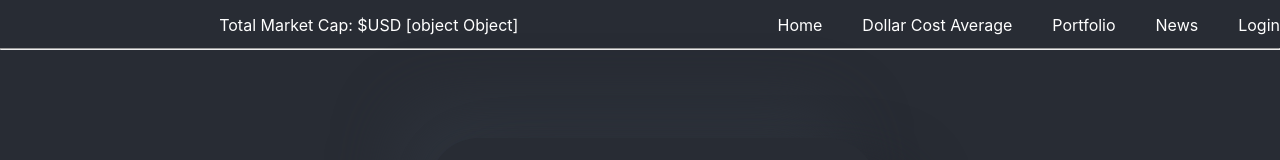
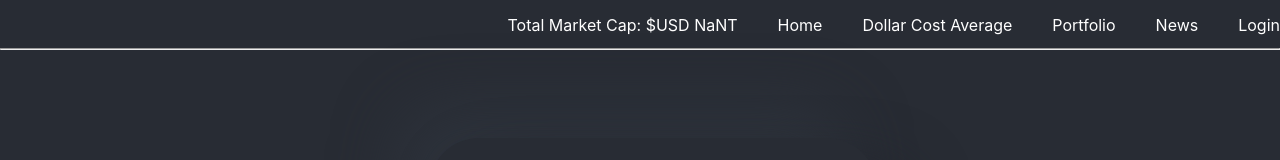
Before and after one commit to PikeyAU/CryptoCalculator, a React (Create React App) app: page /dca in a window 1280 px wide. Shown: the top 160 px of the page. Built offline with nearby package versions, Linux system fonts and the light colour scheme; no server answers.

Commit message:
Changes to total market cap on nav

```diff
--- a/src/components/navbar.js
+++ b/src/components/navbar.js
@@ -78,7 +78,7 @@ const Navbar = () => {
     return (
         <div>
             <nav style={styles.nav}>
-                <div style={{color: 'white', fontSize: '2vh', marginTop: 15, marginRight:'auto', marginLeft: 'auto'}}>Total Market Cap: $USD {data.toLocaleString()}</div>
+                <div style={{color: 'white', fontSize: '2vh', marginTop: 15, marginLeft: 'auto'}}>Total Market Cap: $USD {(data / 1000000000000).toFixed(3)}T</div>
                 <Link to="/" style={styles.link}>Home</Link>
                 <Link to="/dca" style={styles.link}>Dollar Cost Average</Link>
                 <Link to="/portfolio" style={styles.link}>Portfolio</Link>
```
